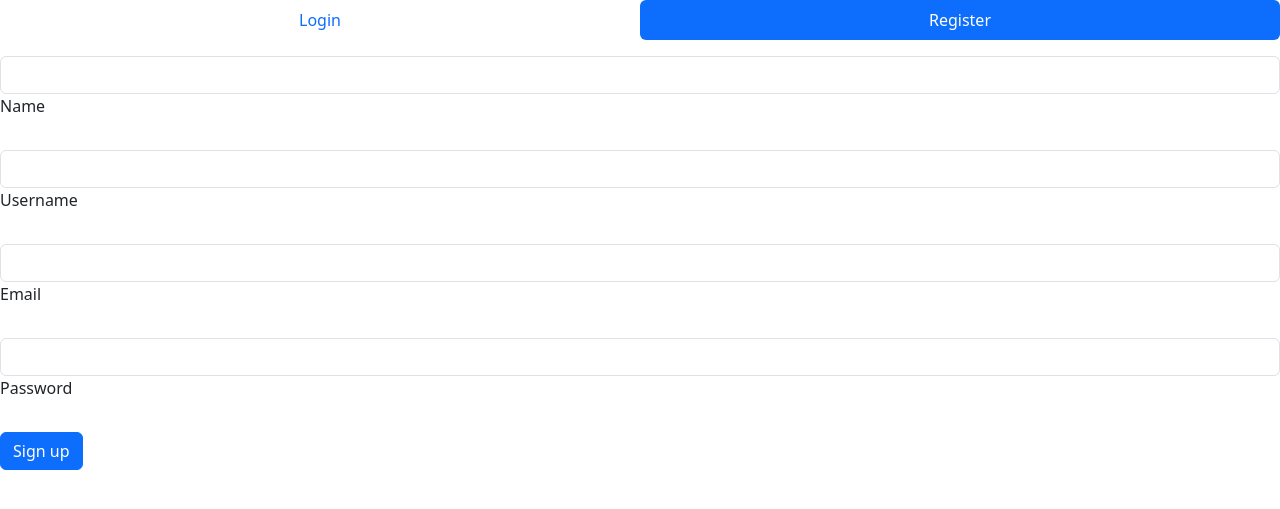
After one commit to rinielezaj/PHP-MySQL-RiniElezaj, a PHP site: page /signup.php in a window 1280 px wide. The commit adds this page. Shown: the top 509 px of the page. Run offline with PHP 8.4, Linux system fonts and the light colour scheme.

Commit message:
lesson 12

```diff
--- /dev/null
+++ b/lesson 10 & 11/footer.php
@@ -0,0 +1,4 @@
+<script src="https://cdn.jsdelivr.net/npm/bootstrap@5.3.8/dist/js/bootstrap.bundle.min.js" integrity="sha384-FKyoEForCGlyvwx9Hj09JcYn3nv7wiPVlz7YYwJrWVcXK/BmnVDxM+D2scQbITxI" crossorigin="anonymous"></script>
+
+</body>
+</html>
--- /dev/null
+++ b/lesson 10 & 11/header.php
@@ -0,0 +1,18 @@
+<!DOCTYPE html>
+<html lang="en">
+<head>
+    <meta charset="UTF-8">
+    <meta name="viewport" content="width=device-width, initial-scale=1.0">
+    <title>Document</title>
+    <link href="https://cdn.jsdelivr.net/npm/bootstrap@5.3.8/dist/css/bootstrap.min.css" rel="stylesheet" integrity="sha384-sRIl4kxILFvY47J16cr9ZwB07vP4J8+LH7qKQnuqkuIAvNWLzeN8tE5YBujZqJLB" crossorigin="anonymous">
+    <style>
+        table,th,td{
+            border:1px solid black;
+            border-collapse:collapse;
+        }
+        td,th{
+            padding:10px 20px;
+        }
+    </style>
+</head>
+<body>
--- /dev/null
+++ b/lesson 10 & 11/signup.php
@@ -0,0 +1,47 @@
+
+<?php include_once("header.php");?>
+
+<!-- Pills navs -->
+<ul class="nav nav-pills nav-justified mb-3" id="ex1" role="tablist">
+  <li class="nav-item" role="presentation">
+    <a class="nav-link " id="tab-login"  href="login.php">Login</a>
+  </li>
+  <li class="nav-item" role="presentation">
+    <a class="nav-link active" id="tab-register" href="signup.php">Register</a>
+  </li>
+</ul>
+<!-- Pills navs -->
+
+<form action="" method="">
+      <!-- Name input -->
+      <div data-mdb-input-init class="form-outline mb-4">
+        <input type="text" id="name" class="form-control" name="name"/>
+        <label class="form-label" for="name">Name</label>
+      </div>
+      <!-- Username input -->
+      <div data-mdb-input-init class="form-outline mb-4">
+        <input type="text" id="username" class="form-control" name="username"/>
+        <label class="form-label" for="username">Username</label>
+      </div>
+
+       <!-- Email input -->
+      <div data-mdb-input-init class="form-outline mb-4">
+        <input type="email" id="email" class="form-control" name="email"/>
+        <label class="form-label" for="email">Email</label>
+      </div>
+
+
+      <!-- Password input -->
+      <div data-mdb-input-init class="form-outline mb-4">
+        <input type="password" id="loginPassword" class="form-control" name="password" />
+        <label class="form-label" for="loginPassword">Password</label>
+      </div>
+
+
+      <!-- Submit button -->
+      <button type="submit" data-mdb-button-init data-mdb-ripple-init class="btn btn-primary btn-block mb-4">Sign up</button>
+
+      <!-- Register buttons -->
+     </form>
+
+<?php include_once("footer.php");?>
```
Also changed, not shown: lesson 10 & 11/dashboard.php (+10 -19 lines), lesson 10 & 11/login.php (added, +39 -0 lines), lesson 10 & 11/loginLogic.php (added, +29 -0 lines).
